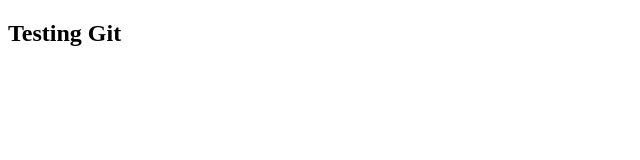
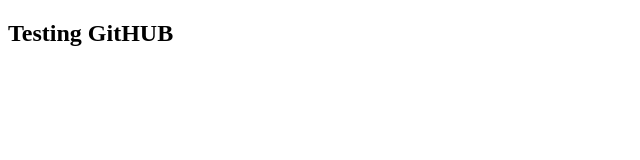
Before and after one commit to manikandan170890/demo1, a plain HTML site: page index.html in a window 1280 px wide. Shown: the full height of the page, 0-640 px from the left. Drawn offline with Linux system fonts and the light colour scheme.

Commit message:
replace git to github text

```diff
--- a/index.html
+++ b/index.html
@@ -4,14 +4,14 @@
 <head>
     <meta charset="UTF-8">
     <meta http-equiv="X-UA-Compatible" content="ie=edge">
-    <title>GIT</title>
+    <title>Testing GIT HUB</title>
     <link rel="shortcut icon" href="favicon.png">
 </head>
 
 <body>
     <main>
         <section>
-		<h1>Testing Git<h1>
+		<h1>Testing GitHUB<h1>
         </section>
     </main>
 </body>
```
